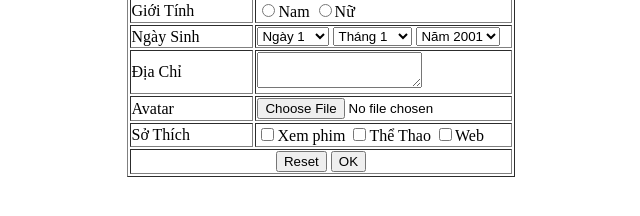
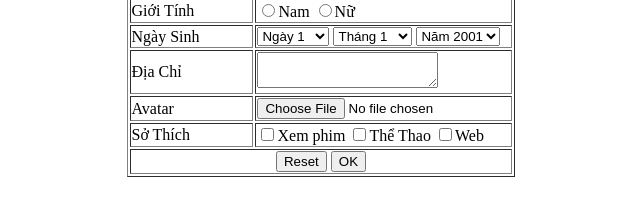
Before and after one commit to tuyentruongit/BTVNBUOI2, a plain HTML site: page index.html in a window 1280 px wide. Shown: the part 144-360 px from the top of the page, 319-959 px from the left. Drawn offline with Linux system fonts and the light colour scheme.

Commit message:
Update index.html

```diff
--- a/index.html
+++ b/index.html
@@ -89,7 +89,7 @@
         <tr>
             <td>Địa Chỉ</td>
             <td>
-                <textarea cols="18" rows="2"></textarea>
+                <textarea></textarea>
             </td>
         </tr>
 
```
